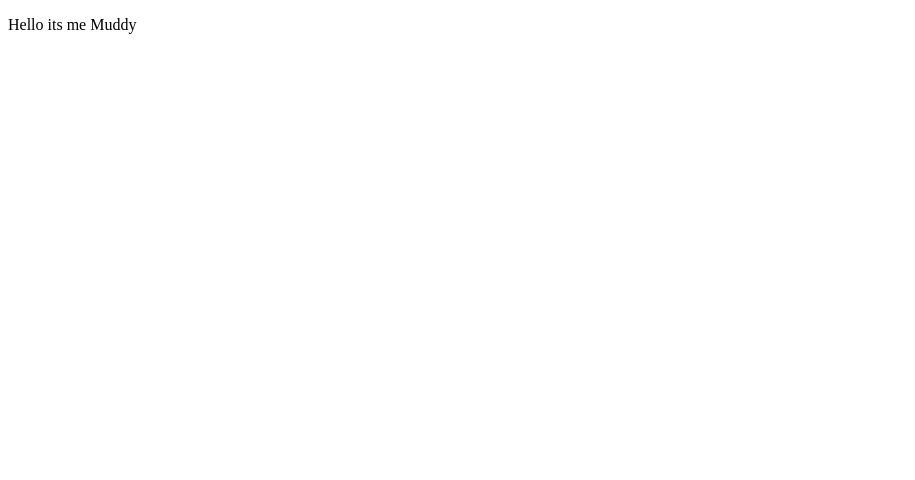
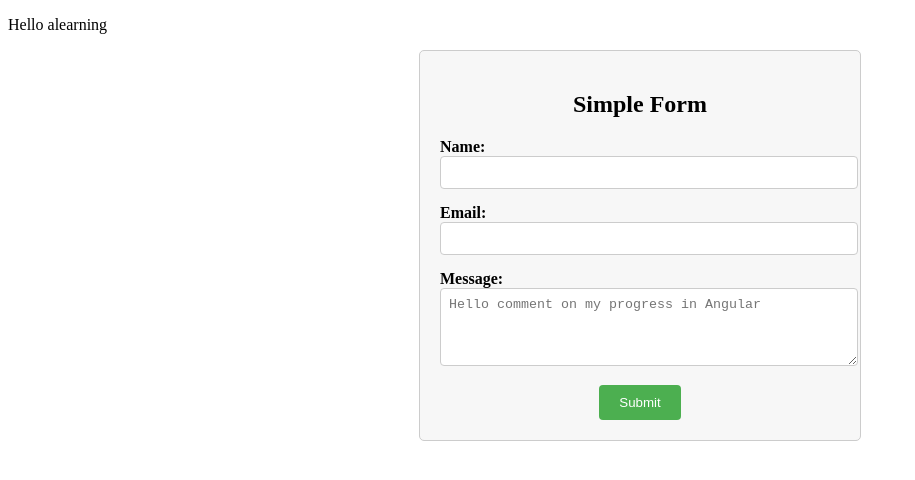
Before and after one commit to Mdsoln/angulars, an Angular app: page / in a window 1280 px wide. Shown: the top 480 px of the page, without its empty margins (0-915 px from the left). Built offline with nearby package versions, Linux system fonts and the light colour scheme.

Commit message:
manual imports of modules and directives of the customized component

```diff
--- a/angular.json
+++ b/angular.json
@@ -102,5 +102,8 @@
         }
       }
     }
+  },
+  "cli": {
+    "analytics": "dd3d2805-eb9a-45b4-90fd-97140ab856ae"
   }
 }
--- a/src/app/app.component.html
+++ b/src/app/app.component.html
@@ -1 +1,3 @@
-<p>Hello its me Muddy</p>
+<p>Hello {{title}}</p>
+<app-advertise-page></app-advertise-page>
+<router-outlet></router-outlet>
--- a/src/app/app.component.ts
+++ b/src/app/app.component.ts
@@ -1,10 +1,11 @@
 import { Component } from '@angular/core';
 import { RouterOutlet } from '@angular/router';
+import { AdvertisePageComponent } from './advertise-page/advertise-page.component';
 
 @Component({
   selector: 'app-root',
   standalone: true,
-  imports: [RouterOutlet],
+  imports: [RouterOutlet,AdvertisePageComponent],
   templateUrl: './app.component.html',
   styleUrl: './app.component.scss'
 })
```
Also changed, not shown: src/app/app.module.ts (+6 -2 lines).
